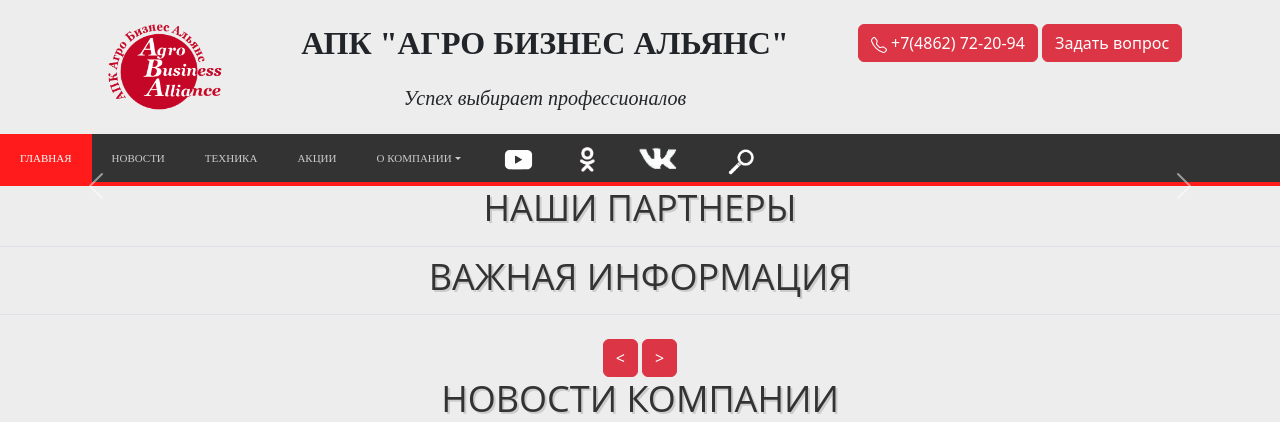
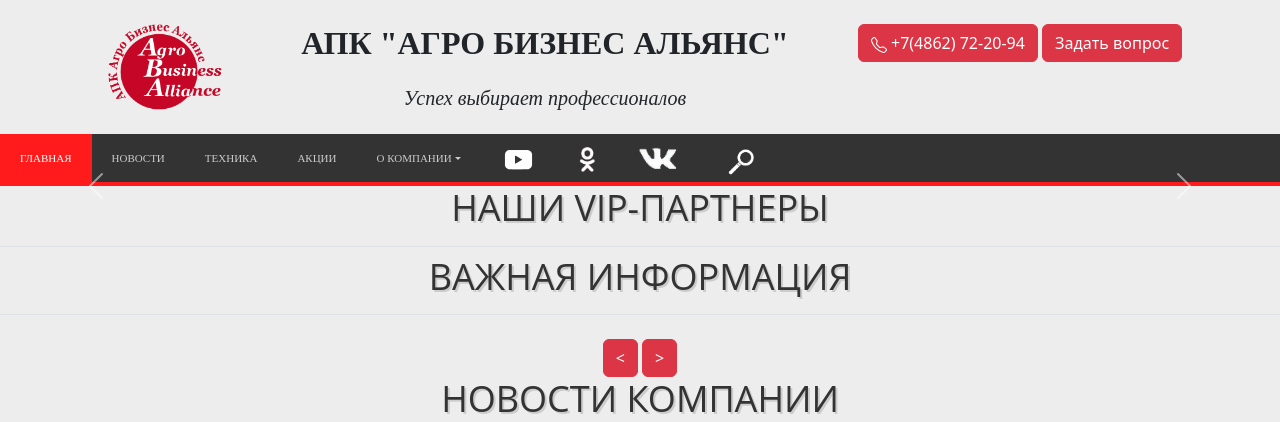
Before and after one commit to mishaniahomi/aba, a Django app: page / in a window 1280 px wide. Shown: the top 422 px of the page. Run offline with Django 4.2, Linux system fonts and the light colour scheme; data that the repository does not hold is empty; some libraries are stand-ins or nearby versions.

Commit message:
Update index.html

```diff
--- a/templates/main/index.html
+++ b/templates/main/index.html
@@ -50,7 +50,7 @@
   </div>
 
   <div class="col-md-12 blog-main">
-<h3 id="our_partners_title" class="pb-3 mb-12  font-italic border-bottom text-center text-shadow ">НАШИ ПАРТНЕРЫ</h3>
+<h3 id="our_partners_title" class="pb-3 mb-12  font-italic border-bottom text-center text-shadow ">НАШИ VIP-ПАРТНЕРЫ</h3>
 
 
 <div id="our_partners" class="carousel slide" data-ride="carousel">
```
